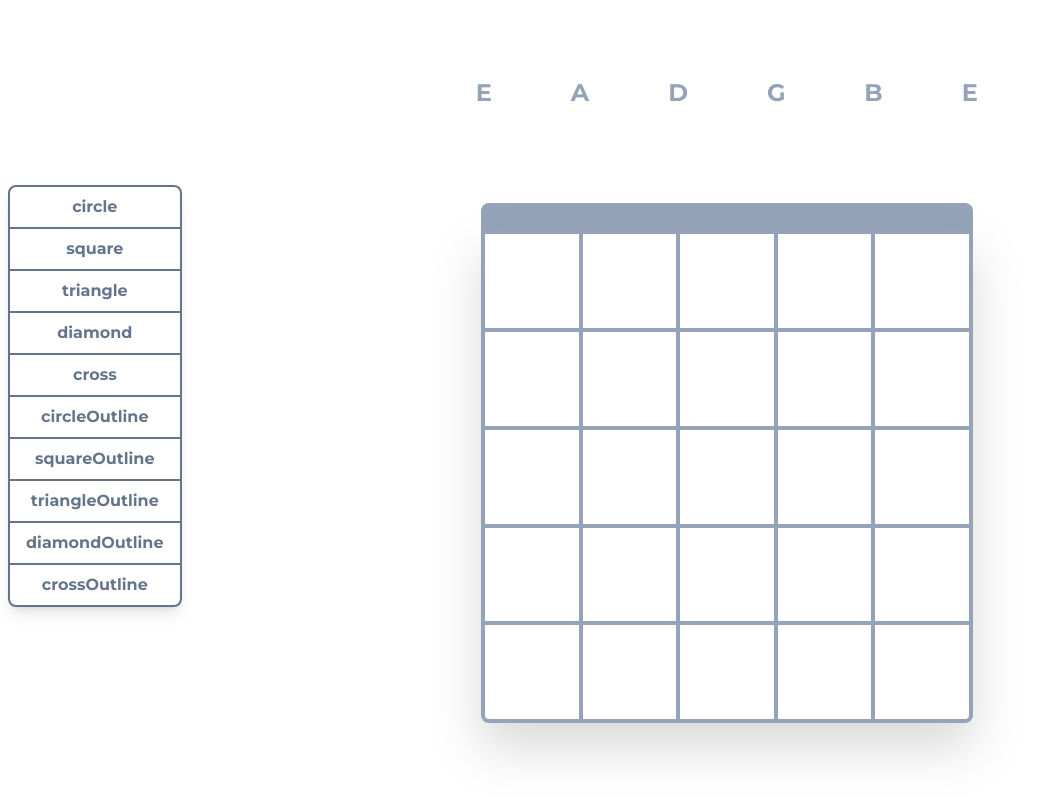
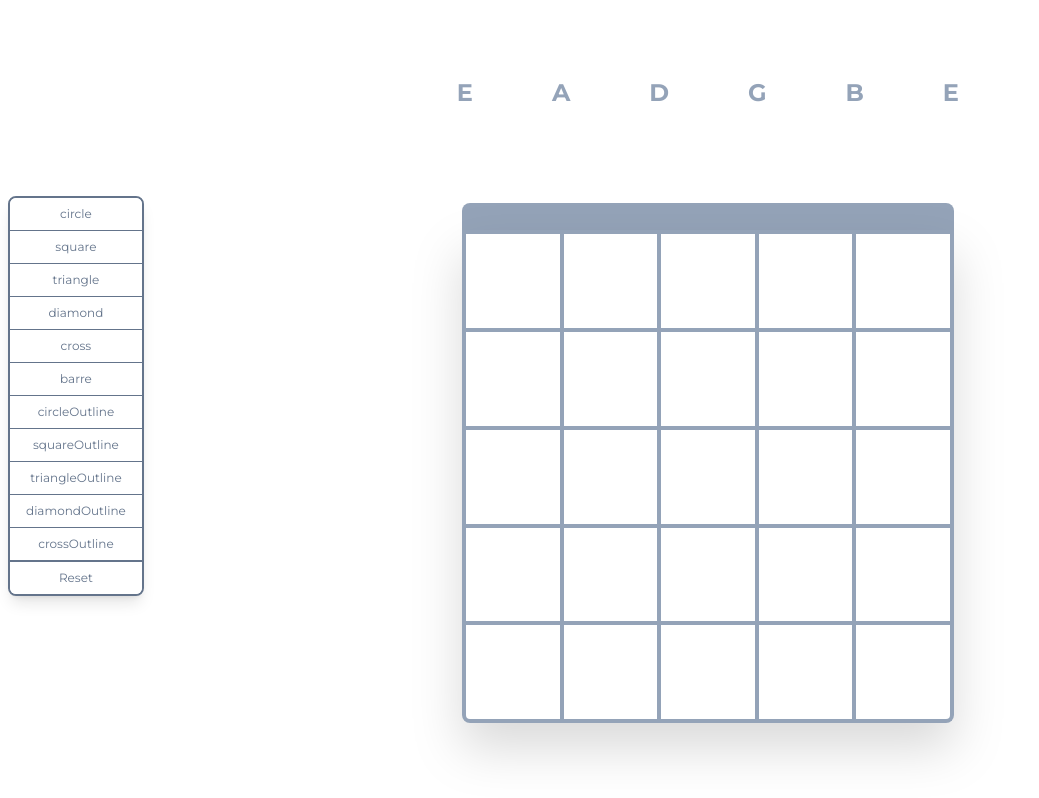
Before and after one commit to jandrerivera/gtr-diagram, a React (Vite) app: page / in a window 1280 px wide. Shown: the whole page, without its empty margins (0-1039 px from the left). Built offline with nearby package versions, Linux system fonts and the light colour scheme.

Commit message:
Reimplementing Barre

```diff
--- a/src/components/ControlsMenu.tsx
+++ b/src/components/ControlsMenu.tsx
@@ -4,19 +4,9 @@ import useStore from '../store/store';
 import { NoteSymbols } from '../store/notes.slice';
 
 const ControlsMenu = () => {
-  const setSelectedControl = useStore((state) => state.setSelectedControl);
-
-  const symbolControls = Object.entries(NoteSymbols).filter(([name]) => name !== 'default');
-  // console.log(symbolControls);
+  const resetNotePositions = useStore((state) => state.resetNotePositions);
 
   // const toggleChordLabel = useStore((state) => state.toggleChordLabel);
-
-  // console.log('draw');
-
-  // const handleReset = () => {
-  //   console.log('reset');
-  // };
-  // const toggleChordLabel = () => {};
 
   // const handleExport = () => {
   //   const exportRegion = document.getElementById('exportRegion');
@@ -41,31 +31,28 @@ const ControlsMenu = () => {
   return (
     <ul
       className={`
-          mx-auto
-          mb-2 flex flex-col items-stretch justify-start
-          divide-y-2 divide-slate-500 overflow-auto rounded-lg
-          border-2
-          border-slate-500 bg-white
-          font-bold
+          mx-auto mb-2
+          flex flex-col items-stretch justify-start
+          overflow-auto rounded-lg bg-white
+          border-2 divide-y-2 divide-slate-500 border-slate-500
+          text-xs
           shadow-lg
           `}
     >
-      {symbolControls.map(([name, noteSymbol], key) => (
-        <li key={key}>
-          <button
-            onClick={() => setSelectedControl(noteSymbol)}
-            className='w-full py-2 px-4 text-slate-500 hover:bg-neutral-200 '
-          >
-            {name}
-          </button>
-        </li>
-      ))}
+      <li>
+        <SymbolSelectMenu />
+      </li>
 
-      {/* <li>
-          <button onClick={handleReset} className='py-2 px-4 text-slate-500 hover:bg-neutral-100'>
-            Reset
-          </button>
-        </li> */}
+      <li>
+        <button
+          onClick={resetNotePositions}
+          className={`
+            w-full py-2 px-4 bg-white text-slate-500 hover:bg-neutral-200
+          `}
+        >
+          Reset
+        </button>
+      </li>
       {/* <li>
         <button
           onClick={() => toggleChordLabel()}
@@ -85,4 +72,35 @@ const ControlsMenu = () => {
     </ul>
   );
 };
+
+const SymbolSelectMenu = () => {
+  const selectedControl = useStore((state) => state.selectedControl);
+  const setSelectedControl = useStore((state) => state.setSelectedControl);
+
+  const symbolControls = Object.entries(NoteSymbols).filter(([name]) => name !== 'default');
+
+  const onClickSymbolSelect = (clickedDymbol: NoteSymbols) => {
+    if (selectedControl === clickedDymbol) return setSelectedControl(NoteSymbols.default);
+    setSelectedControl(clickedDymbol);
+  };
+  return (
+    <div className='divide-y divide-slate-500'>
+      {symbolControls.map(([name, symbol], key) => (
+        <li key={key}>
+          <button
+            onClick={() => onClickSymbolSelect(symbol)}
+            className={`
+              w-full py-2 px-4
+                ${selectedControl !== symbol && 'bg-white text-slate-500 hover:bg-neutral-200'}
+                ${selectedControl === symbol && 'bg-slate-500 text-slate-100 hover:bg-slate-400'}
+              `}
+          >
+            {name}
+          </button>
+        </li>
+      ))}
+    </div>
+  );
+};
+
 export default ControlsMenu;
--- a/src/components/NoteDisplayTypes/index.tsx
+++ b/src/components/NoteDisplayTypes/index.tsx
@@ -3,7 +3,7 @@ import Square from './Square';
 import Diamond from './Diamond';
 import Triangle from './Triangle';
 import Crossmark from './Crossmark';
-// import Barre from './Barre';
+import Barre from './Barre';
 
 import type { NoteSymbols, SymbolType } from '../../store/notes.slice';
 
@@ -26,7 +26,7 @@ const NoteDisplayTypes = ({ fret, symbol: { style } }: { fret: number; symbol: S
     DIAMOND_OUTLINE: <Diamond outline={true} />,
     TRIANGLE_OUTLINE: <Triangle outline={true} />,
     CROSS_OUTLINE: <Crossmark outline={true} />,
-    // BARRE_START: <Barre />,
+    BARRE: <Barre />,
     // BARRE_DUMMY: <></>,
     // BARRE_END: <></>,
   };
--- a/src/store/notes.slice.ts
+++ b/src/store/notes.slice.ts
@@ -9,6 +9,7 @@ export enum NoteSymbols {
   triangle = 'TRIANGLE',
   diamond = 'DIAMOND',
   cross = 'CROSS',
+  barre = 'BARRE',
   circleOutline = 'CIRCLE_OUTLINE',
   squareOutline = 'SQUARE_OUTLINE',
   triangleOutline = 'TRIANGLE_OUTLINE',
@@ -31,6 +32,7 @@ export type NotesSlice = {
   setNotePosition: (note: NoteType) => void;
   unsetNotePosition: (pos: GridPosKey) => void;
   getNoteAtPosition: (pos: GridPosKey) => NoteType;
+  resetNotePositions: () => void;
   // setBarrePosition: (startPos: GridCoordinateType, span: number) => void;
   // _moveToBarreStart: (currentPos: string) => NoteType | undefined;
   // _adjustForExistingBarreAtStart: (
@@ -41,6 +43,7 @@ export type NotesSlice = {
 
 export const createNotesSlice: StateCreator<State, Middlewares, [], NotesSlice> = (set, get) => ({
   notePositions: {},
+  resetNotePositions: () => set((state) => ({ ...state, notePositions: {} })),
   getPosHasNote: (pos) => {
     const notePositions = get().notePositions;
     return pos in notePositions;
```
